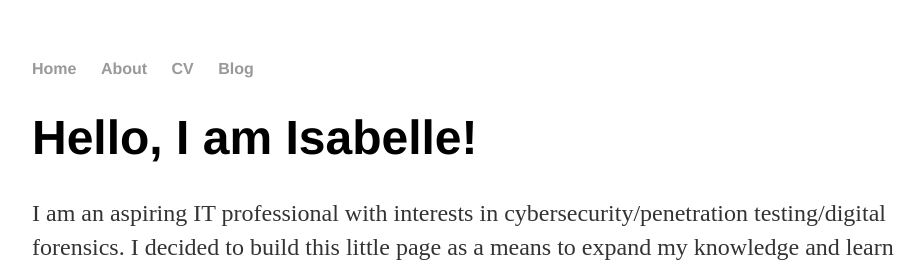
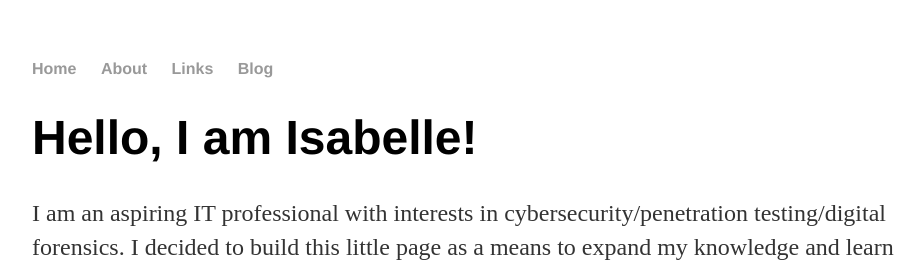
Before and after one commit to thepalelotus/thedreamless.github.io, a Jekyll site: the page index.html, which Jekyll copies as it is, in a window 1280 px wide. Shown: the top 262 px of the page, without its empty margins (160-1083 px from the left). Built offline with Jekyll 4.4.1, drawn with Linux system fonts in a browser that asks for light colours.

Commit message:
Update index.html

```diff
--- a/index.html
+++ b/index.html
@@ -10,7 +10,7 @@
     		<ul>
         		<li><a href="/">Home</a></li>
 	        	<li><a href="/about/">About</a></li>
-        		<li><a href="/cv/">CV</a></li>
+        		<li><a href="/cv/">Links</a></li>
         		<li><a href="/blog/">Blog</a></li>
     		</ul>
 		</nav>
```
